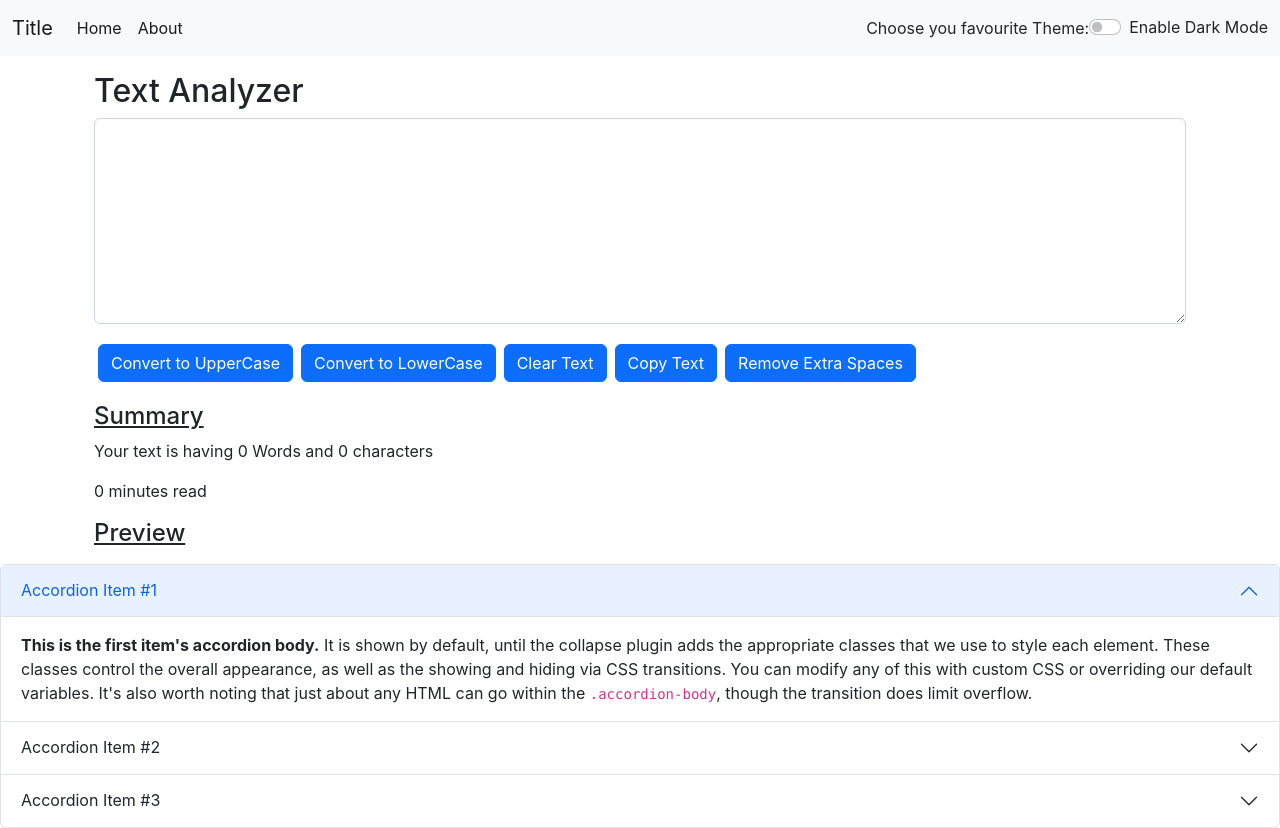
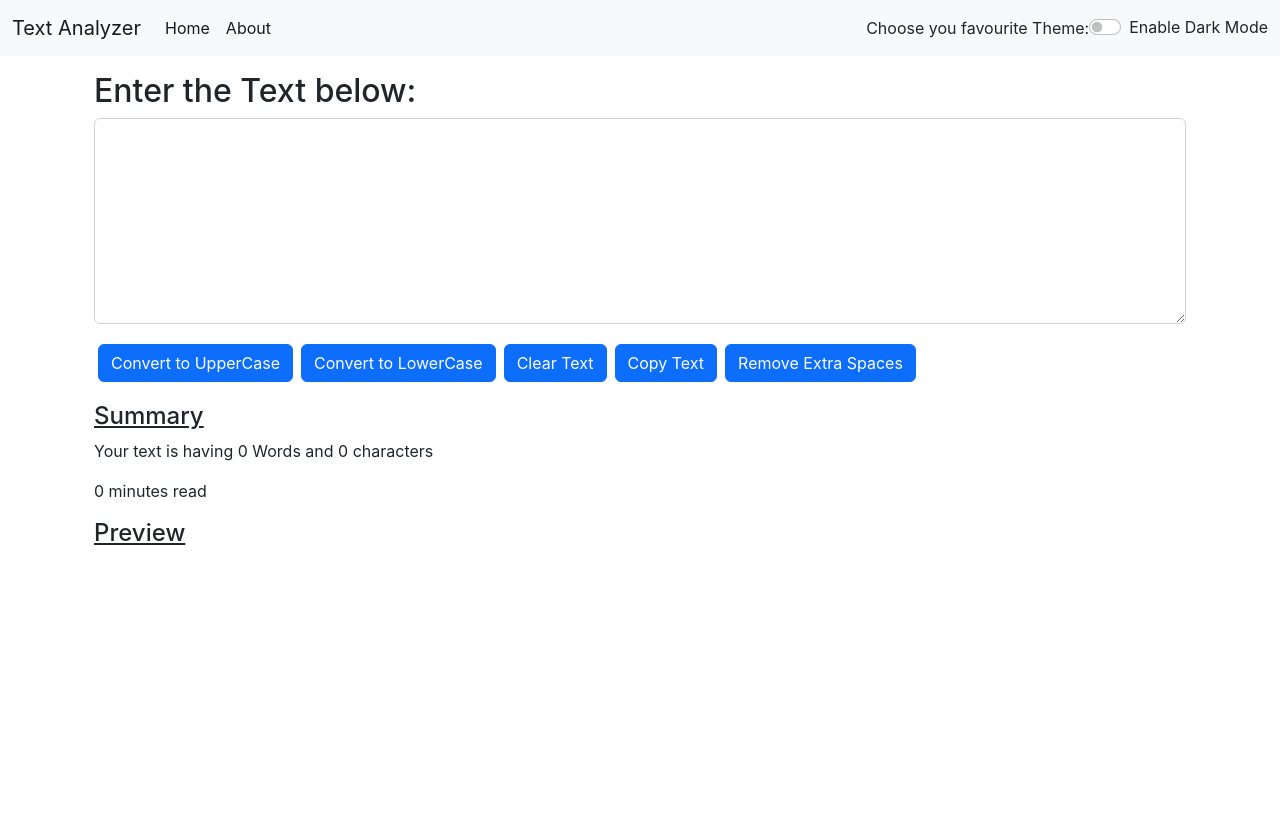
Before and after one commit to UtkarshDhavale/Text-Analyzer, a React (Create React App) app: page / in a window 1280 px wide. After the commit the page ends 800 px from the top, so only its background shows below. Built offline with nearby package versions, Linux system fonts and the light colour scheme.

Commit message:
Adding React Router

```diff
--- a/package.json
+++ b/package.json
@@ -8,6 +8,7 @@
     "@testing-library/user-event": "^13.5.0",
     "react": "^18.2.0",
     "react-dom": "^18.2.0",
+    "react-router-dom": "6.0",
     "react-scripts": "^2.1.3",
     "web-vitals": "^2.1.4"
   },
--- a/src/App.js
+++ b/src/App.js
@@ -4,6 +4,12 @@
 import React, {useState} from 'react'
 import Alert from './components/Alert';
 import About from './components/About';
+import {
+  BrowserRouter,
+  Routes,
+  Route
+} from "react-router-dom";
+
 
 function App() {
 
@@ -38,12 +44,18 @@
 
   return (
     <>
-    <Navbar title="Title" mode={mode} toggleMode={toggleMode}/>
+    <BrowserRouter>
+    <Navbar title="Text Analyzer" mode={mode} toggleMode={toggleMode}/>
     <Alert alert = {alert}/>
-    <div className="container-fluid">
-      <TextForm heading = "Text Analyzer" upperCase = "Convert to UpperCase" lowerCase = "Convert to LowerCase" heading1 = "Summary" clear = "Clear Text" mode={mode} showAlert = {showAlert}/>
-    </div>
-    <About/>
+    <Routes>
+        <Route exact path="/" element={
+          <div className="container-fluid">
+            <TextForm heading = "Enter the Text below:" upperCase = "Convert to UpperCase" lowerCase = "Convert to LowerCase" heading1 = "Summary" clear = "Clear Text" mode={mode} showAlert = {showAlert}/>
+          </div>
+        } />
+        <Route exact path="about" element={<About/>}/>
+      </Routes>
+    </BrowserRouter>
     </>
   );
 }
--- a/src/components/About.js
+++ b/src/components/About.js
@@ -2,40 +2,40 @@
 
 export default function About() {
   return (
-    <div class="accordion" id="accordionExample">
-    <div class="accordion-item">
-        <h2 class="accordion-header" id="headingOne">
-        <button class="accordion-button" type="button" data-bs-toggle="collapse" data-bs-target="#collapseOne" aria-expanded="true" aria-controls="collapseOne">
+    <div className="accordion" id="accordionExample">
+    <div className="accordion-item">
+        <h2 className="accordion-header" id="headingOne">
+        <button className="accordion-button" type="button" data-bs-toggle="collapse" data-bs-target="#collapseOne" aria-expanded="true" aria-controls="collapseOne">
             Accordion Item #1
         </button>
         </h2>
-        <div id="collapseOne" class="accordion-collapse collapse show" aria-labelledby="headingOne" data-bs-parent="#accordionExample">
-        <div class="accordion-body">
-            <strong>This is the first item's accordion body.</strong> It is shown by default, until the collapse plugin adds the appropriate classes that we use to style each element. These classes control the overall appearance, as well as the showing and hiding via CSS transitions. You can modify any of this with custom CSS or overriding our default variables. It's also worth noting that just about any HTML can go within the <code>.accordion-body</code>, though the transition does limit overflow.
+        <div id="collapseOne" className="accordion-collapse collapse show" aria-labelledby="headingOne" data-bs-parent="#accordionExample">
+        <div className="accordion-body">
+            <strong>This is the first item's accordion body.</strong> It is shown by default, until the collapse plugin adds the appropriate classNamees that we use to style each element. These classNamees control the overall appearance, as well as the showing and hiding via CSS transitions. You can modify any of this with custom CSS or overriding our default variables. It's also worth noting that just about any HTML can go within the <code>.accordion-body</code>, though the transition does limit overflow.
         </div>
         </div>
     </div>
-    <div class="accordion-item">
-        <h2 class="accordion-header" id="headingTwo">
-        <button class="accordion-button collapsed" type="button" data-bs-toggle="collapse" data-bs-target="#collapseTwo" aria-expanded="false" aria-controls="collapseTwo">
+    <div className="accordion-item">
+        <h2 className="accordion-header" id="headingTwo">
+        <button className="accordion-button collapsed" type="button" data-bs-toggle="collapse" data-bs-target="#collapseTwo" aria-expanded="false" aria-controls="collapseTwo">
             Accordion Item #2
         </button>
         </h2>
-        <div id="collapseTwo" class="accordion-collapse collapse" aria-labelledby="headingTwo" data-bs-parent="#accordionExample">
-        <div class="accordion-body">
-            <strong>This is the second item's accordion body.</strong> It is hidden by default, until the collapse plugin adds the appropriate classes that we use to style each element. These classes control the overall appearance, as well as the showing and hiding via CSS transitions. You can modify any of this with custom CSS or overriding our default variables. It's also worth noting that just about any HTML can go within the <code>.accordion-body</code>, though the transition does limit overflow.
+        <div id="collapseTwo" className="accordion-collapse collapse" aria-labelledby="headingTwo" data-bs-parent="#accordionExample">
+        <div className="accordion-body">
+            <strong>This is the second item's accordion body.</strong> It is hidden by default, until the collapse plugin adds the appropriate classNamees that we use to style each element. These classNamees control the overall appearance, as well as the showing and hiding via CSS transitions. You can modify any of this with custom CSS or overriding our default variables. It's also worth noting that just about any HTML can go within the <code>.accordion-body</code>, though the transition does limit overflow.
         </div>
         </div>
     </div>
-    <div class="accordion-item">
-        <h2 class="accordion-header" id="headingThree">
-        <button class="accordion-button collapsed" type="button" data-bs-toggle="collapse" data-bs-target="#collapseThree" aria-expanded="false" aria-controls="collapseThree">
+    <div className="accordion-item">
+        <h2 className="accordion-header" id="headingThree">
+        <button className="accordion-button collapsed" type="button" data-bs-toggle="collapse" data-bs-target="#collapseThree" aria-expanded="false" aria-controls="collapseThree">
             Accordion Item #3
         </button>
         </h2>
-        <div id="collapseThree" class="accordion-collapse collapse" aria-labelledby="headingThree" data-bs-parent="#accordionExample">
-        <div class="accordion-body">
-            <strong>This is the third item's accordion body.</strong> It is hidden by default, until the collapse plugin adds the appropriate classes that we use to style each element. These classes control the overall appearance, as well as the showing and hiding via CSS transitions. You can modify any of this with custom CSS or overriding our default variables. It's also worth noting that just about any HTML can go within the <code>.accordion-body</code>, though the transition does limit overflow.
+        <div id="collapseThree" className="accordion-collapse collapse" aria-labelledby="headingThree" data-bs-parent="#accordionExample">
+        <div className="accordion-body">
+            <strong>This is the third item's accordion body.</strong> It is hidden by default, until the collapse plugin adds the appropriate classNamees that we use to style each element. These classNamees control the overall appearance, as well as the showing and hiding via CSS transitions. You can modify any of this with custom CSS or overriding our default variables. It's also worth noting that just about any HTML can go within the <code>.accordion-body</code>, though the transition does limit overflow.
         </div>
         </div>
     </div>
--- a/src/components/Navbar.js
+++ b/src/components/Navbar.js
@@ -1,5 +1,6 @@
 import React from 'react'
 import PropTypes from 'prop-types'
+import {Link} from "react-router-dom";
 
 export default function Navbar(props) {
 
@@ -7,17 +8,17 @@
     <div>
         <nav className={`navbar navbar-expand-lg navbar-${props.mode} bg-${props.mode}`}>
           <div className="container-fluid">
-            <a className="navbar-brand" href="/">{props.title}</a>
+            <Link className="navbar-brand" to="/">{props.title}</Link>
             <button className="navbar-toggler" type="button" data-bs-toggle="collapse" data-bs-target="#navbarSupportedContent" aria-controls="navbarSupportedContent" aria-expanded="false" aria-label="Toggle navigation">
               <span className="navbar-toggler-icon"></span>
             </button>
             <div className="collapse navbar-collapse" id="navbarSupportedContent">
               <ul className="navbar-nav me-auto mb-2 mb-lg-0">
                 <li className="nav-item">
-                  <a className="nav-link active" aria-current="page" href="/">{props.home}</a>
+                  <Link className="nav-link active" to="/">{props.home}</Link>
                 </li>
                 <li className="nav-item">
-                  <a className="nav-link active" aria-current="page" href="/">{props.about}</a>
+                  <Link className="nav-link active" to="/about">{props.about}</Link>
                 </li>
               </ul>
               {/*
@@ -30,7 +31,7 @@
               <p style={{marginBottom: "0"}}>Choose you favourite Theme:</p>
 
               <div className={`form-check form-switch text-${(props.mode==="dark")?"light":"dark"}`}>
-                <input className="form-check-input" onClick={props.toggleMode} type="checkbox" role="switch" id="flexSwitchCheckDefault"/>
+                <input className="form-check-input" onClick={props.toggleMode} type="checkbox" aria-checked="true" role="switch" id="flexSwitchCheckDefault"/>
                 <label className="form-check-label" htmlFor="flexSwitchCheckDefault">{(props.mode==="dark")?"Enable Light Mode": "Enable Dark Mode"}</label>
               </div>
 
```
Also changed, not shown: 1 other file (tests, documents, lock files or other folders).
